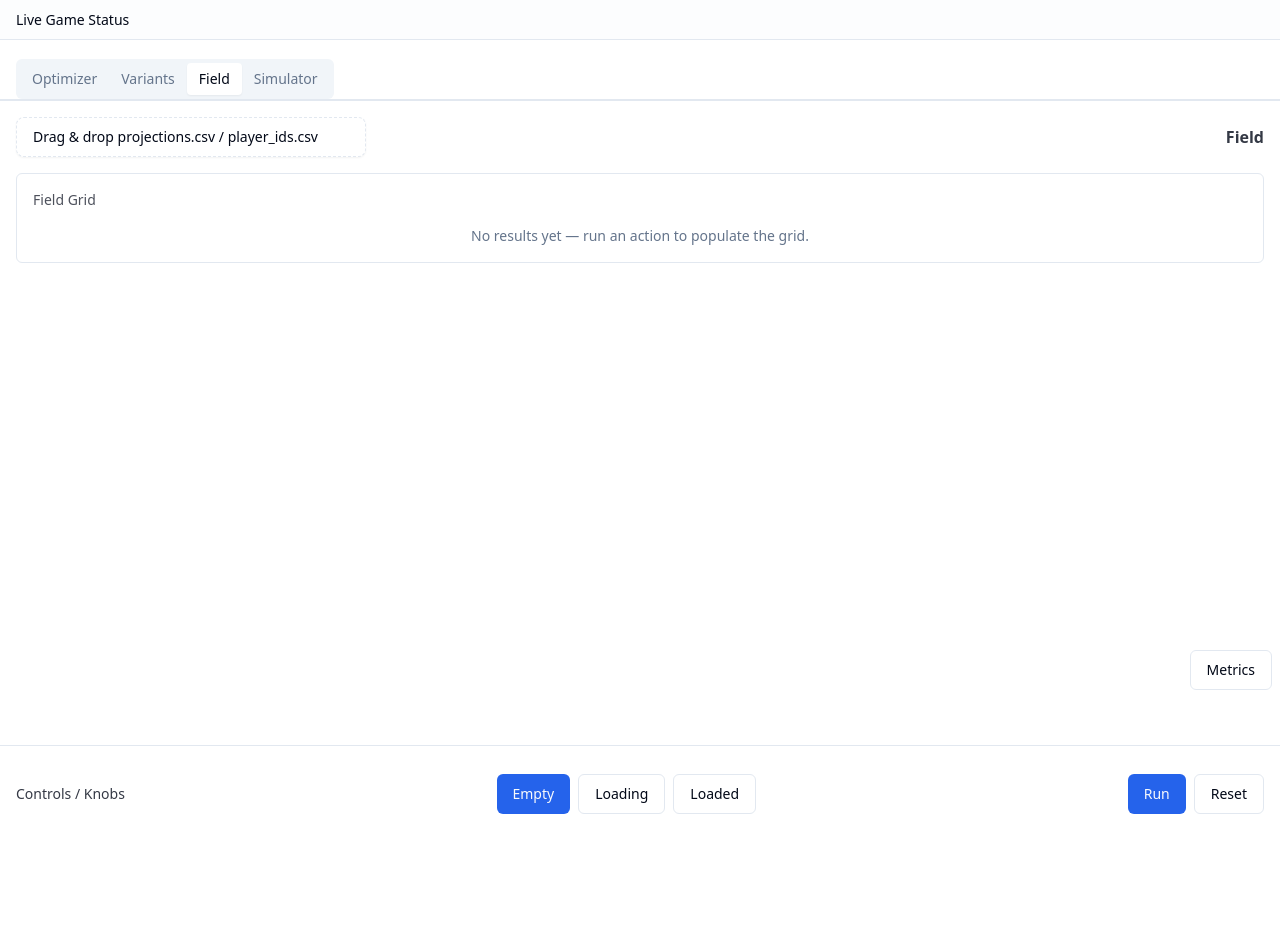
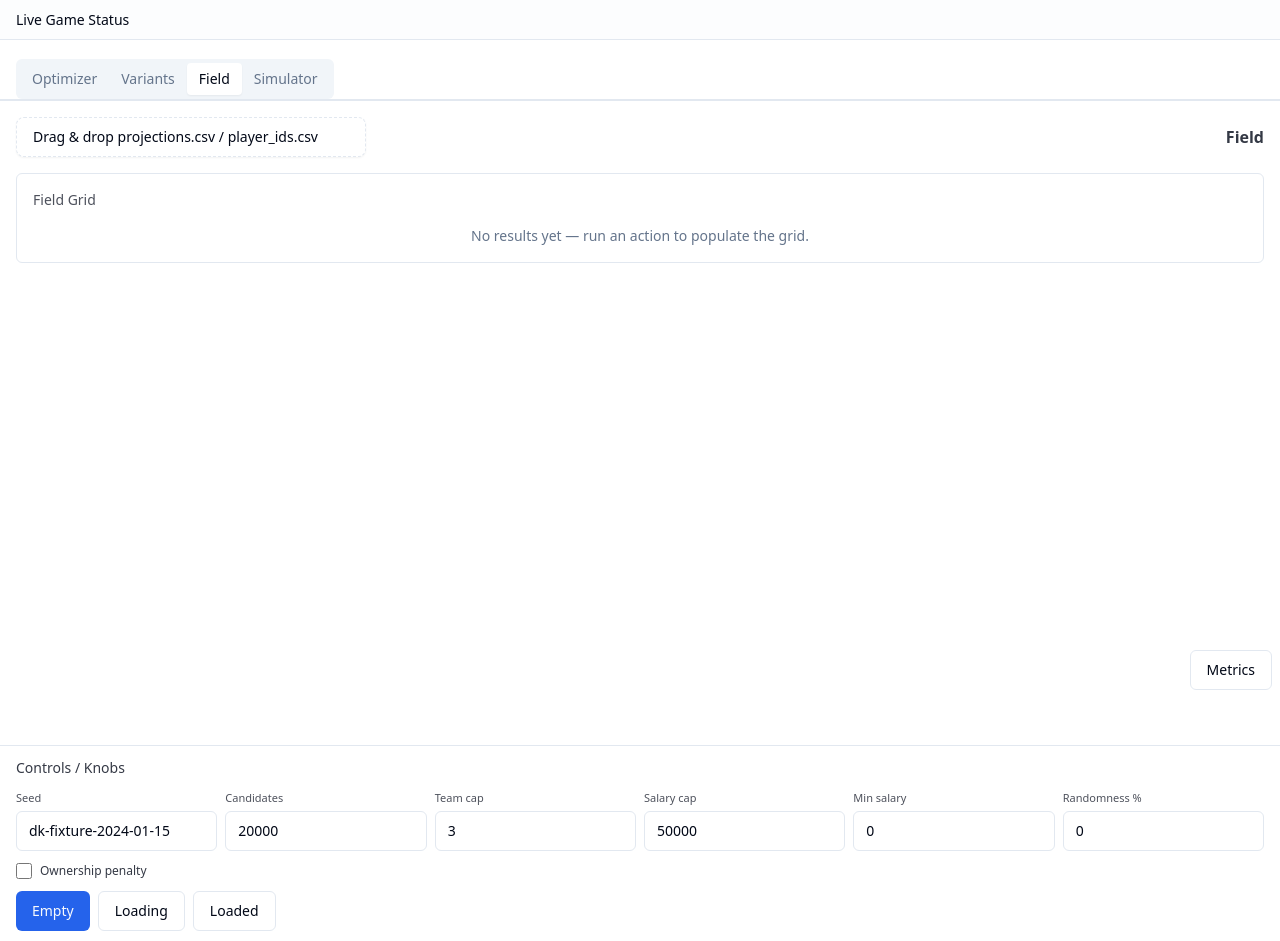
Before and after one commit to dschrengost/nba-dfs, a Next.js app: page /field in a window 1280 px wide. Shown: the top 941 px of the page. Built offline with nearby package versions, Linux system fonts and the light colour scheme.

Commit message:
feat(opt): expose optimizer knobs & thread options; add reasons breakdown (PRP-OPT-05)

```diff
--- a/components/metrics/RunSummary.tsx
+++ b/components/metrics/RunSummary.tsx
@@ -21,6 +21,31 @@ export default function RunSummary() {
         <div className="flex justify-between"><dt className="opacity-70">Best score</dt><dd>{summary.bestScore.toFixed(2)}</dd></div>
         <div className="flex justify-between"><dt className="opacity-70">Elapsed</dt><dd>{summary.elapsedMs} ms</dd></div>
       </dl>
+      {summary.optionsUsed ? (
+        <div className="mt-3">
+          <div className="text-xs font-medium opacity-80">Settings</div>
+          <dl className="mt-1 grid grid-cols-2 gap-x-4 gap-y-1 text-xs">
+            <div className="flex justify-between"><dt className="opacity-70">Seed</dt><dd>{String(summary.optionsUsed.seed)}</dd></div>
+            <div className="flex justify-between"><dt className="opacity-70">Candidates</dt><dd>{summary.optionsUsed.candidates}</dd></div>
+            <div className="flex justify-between"><dt className="opacity-70">Team cap</dt><dd>{summary.optionsUsed.teamCap}</dd></div>
+            <div className="flex justify-between"><dt className="opacity-70">Salary cap</dt><dd>{summary.optionsUsed.salaryCap}</dd></div>
+            <div className="flex justify-between"><dt className="opacity-70">Min salary</dt><dd>{summary.optionsUsed.minSalary ?? 0}</dd></div>
+            <div className="flex justify-between"><dt className="opacity-70">Randomness %</dt><dd>{summary.optionsUsed.randomnessPct ?? 0}</dd></div>
+            <div className="flex justify-between"><dt className="opacity-70">Ownership penalty</dt><dd>{summary.optionsUsed.ownershipPenalty ? "on" : "off"}</dd></div>
+          </dl>
+        </div>
+      ) : null}
+      {summary.invalidReasons ? (
+        <div className="mt-3">
+          <div className="text-xs font-medium opacity-80">Invalid reasons</div>
+          <dl className="mt-1 grid grid-cols-2 gap-x-4 gap-y-1 text-xs">
+            <div className="flex justify-between"><dt className="opacity-70">Salary</dt><dd>{summary.invalidReasons.salary}</dd></div>
+            <div className="flex justify-between"><dt className="opacity-70">Slots</dt><dd>{summary.invalidReasons.slots}</dd></div>
+            <div className="flex justify-between"><dt className="opacity-70">Team cap</dt><dd>{summary.invalidReasons.teamcap}</dd></div>
+            <div className="flex justify-between"><dt className="opacity-70">Duplicate</dt><dd>{summary.invalidReasons.dup}</dd></div>
+          </dl>
+        </div>
+      ) : null}
     </div>
   );
 }
--- a/components/ui/ControlsBar.tsx
+++ b/components/ui/ControlsBar.tsx
@@ -3,6 +3,7 @@
 import { Button } from "./button";
 import { useRunStore } from "@/lib/state/run-store";
 import type { GridMode } from "./LineupGridPlaceholder";
+import { Input } from "./input";
 
 export default function ControlsBar({
   gridMode,
@@ -11,11 +12,82 @@ export default function ControlsBar({
   gridMode?: GridMode;
   onGridModeChange?: (m: GridMode) => void;
 }) {
-  const { status, run, reset } = useRunStore();
+  const { status, run, reset, options, setOptions } = useRunStore();
   const showDev = process.env.NODE_ENV !== "production" && onGridModeChange;
   return (
-    <div className="h-[96px] w-full border-t border-border px-4 flex items-center justify-between bg-background">
+    <div className="h-auto w-full border-t border-border px-4 py-3 flex flex-col gap-3 bg-background">
       <div className="text-sm font-medium opacity-80">Controls / Knobs</div>
+      <div className="grid grid-cols-2 md:grid-cols-3 lg:grid-cols-6 gap-2 items-end">
+        <div>
+          <label className="block text-[11px] opacity-70 mb-1">Seed</label>
+          <Input
+            value={String(options.seed ?? "")}
+            onChange={(e) => setOptions({ seed: e.target.value })}
+            placeholder="seed"
+          />
+        </div>
+        <div>
+          <label className="block text-[11px] opacity-70 mb-1">Candidates</label>
+          <Input
+            type="number"
+            value={Number(options.candidates ?? 0)}
+            onChange={(e) => setOptions({ candidates: Math.max(0, Number(e.target.value || 0)) })}
+            min={0}
+          />
+        </div>
+        <div>
+          <label className="block text-[11px] opacity-70 mb-1">Team cap</label>
+          <Input
+            type="number"
+            value={Number(options.teamCap ?? 0)}
+            onChange={(e) => setOptions({ teamCap: Math.max(0, Number(e.target.value || 0)) })}
+            min={0}
+          />
+        </div>
+        <div>
+          <label className="block text-[11px] opacity-70 mb-1">Salary cap</label>
+          <Input
+            type="number"
+            value={Number(options.salaryCap ?? 0)}
+            onChange={(e) => setOptions({ salaryCap: Math.max(0, Number(e.target.value || 0)) })}
+            min={0}
+          />
+        </div>
+        <div>
+          <label className="block text-[11px] opacity-70 mb-1">Min salary</label>
+          <Input
+            type="number"
+            value={Number(options.minSalary ?? 0)}
+            onChange={(e) => setOptions({ minSalary: Math.max(0, Number(e.target.value || 0)) })}
+            min={0}
+          />
+        </div>
+        <div>
+          <label className="block text-[11px] opacity-70 mb-1">Randomness %</label>
+          <Input
+            type="number"
+            value={Number(options.randomnessPct ?? 0)}
+            onChange={(e) => {
+              const v = Math.max(0, Math.min(100, Number(e.target.value || 0)));
+              setOptions({ randomnessPct: v });
+            }}
+            min={0}
+            max={100}
+          />
+        </div>
+        <div className="flex items-center gap-2 mt-1">
+          <input
+            id="ownershipPenalty"
+            type="checkbox"
+            className="h-4 w-4"
+            checked={Boolean(options.ownershipPenalty)}
+            onChange={(e) => setOptions({ ownershipPenalty: e.target.checked })}
+          />
+          <label htmlFor="ownershipPenalty" className="text-xs opacity-80 select-none">
+            Ownership penalty
+          </label>
+        </div>
+      </div>
       {showDev ? (
         <div className="flex items-center gap-2" aria-label="Dev grid state toggles">
           <Button
@@ -40,7 +112,7 @@ export default function ControlsBar({
       ) : (
         <div />
       )}
-      <div className="flex gap-2">
+      <div className="flex gap-2 justify-end">
         <Button onClick={() => run()} disabled={status === "running"}>Run</Button>
         <Button variant="outline" onClick={() => reset()} disabled={status === "running"}>
           Reset
--- a/lib/opt/config.ts
+++ b/lib/opt/config.ts
@@ -3,6 +3,10 @@ import type { Slot } from "@/lib/opt/types";
 export const DEFAULT_SALARY_CAP = 50000;
 export const DEFAULT_SLOTS: Slot[] = ["PG", "SG", "SF", "PF", "C", "G", "F", "UTIL"];
 export const DEFAULT_MAX_PER_TEAM = 3;
+export const DEFAULT_CANDIDATES = 20000;
+export const DEFAULT_MIN_SALARY = 0;
+export const DEFAULT_RANDOMNESS_PCT = 0; // 0-100
+export const DEFAULT_OWNERSHIP_PENALTY = false;
 
 export const DEFAULT_FIXTURE_DATE = "2024-01-15"; // YYYY-MM-DD
 export const USE_FIXTURE_FALLBACK = true;
--- a/lib/opt/run.ts
+++ b/lib/opt/run.ts
@@ -1,7 +1,7 @@
 "use client";
 
 import type { MergedPlayer } from "@/lib/domain/types";
-import type { OptimizationRequest, OptimizationResult, OptimizerConfig, WorkerMessageOut } from "@/lib/opt/types";
+import type { OptimizationRequest, OptimizationResult, OptimizerConfig, RunOptions, WorkerMessageOut } from "@/lib/opt/types";
 
 export type RunHandle = { cancel: () => void };
 
@@ -10,7 +10,8 @@ export function runInWorker(
   config: OptimizerConfig,
   seed: string | number,
   targetLineups: number,
-  onEvent?: (msg: WorkerMessageOut) => void
+  onEvent?: (msg: WorkerMessageOut) => void,
+  options?: RunOptions
 ): { handle: RunHandle; promise: Promise<OptimizationResult> } {
   const worker = new Worker(new URL("../../workers/optimizer.worker.ts", import.meta.url));
   let done = false;
@@ -32,7 +33,14 @@ export function runInWorker(
         }
       }
     };
-    const req: OptimizationRequest = { players, config, seed, targetLineups };
+    const req: OptimizationRequest = {
+      players,
+      config,
+      seed: options?.seed ?? seed,
+      targetLineups,
+      maxCandidates: options?.candidates,
+      options,
+    };
     worker.postMessage({ type: "run", req });
   });
   return {
--- a/lib/state/run-store.ts
+++ b/lib/state/run-store.ts
@@ -1,10 +1,20 @@
 "use client";
 
 import { create } from "zustand";
-import type { Lineup, OptimizationResult, OptimizerConfig } from "@/lib/opt/types";
+import type { Lineup, OptimizationResult, OptimizerConfig, RunOptions } from "@/lib/opt/types";
 import { runInWorker } from "@/lib/opt/run";
 import { useIngestStore } from "@/lib/state/ingest-store";
-import { DEFAULT_MAX_PER_TEAM, DEFAULT_SALARY_CAP, DEFAULT_SEED, DEFAULT_SLOTS, USE_FIXTURE_FALLBACK } from "@/lib/opt/config";
+import {
+  DEFAULT_CANDIDATES,
+  DEFAULT_MAX_PER_TEAM,
+  DEFAULT_MIN_SALARY,
+  DEFAULT_OWNERSHIP_PENALTY,
+  DEFAULT_RANDOMNESS_PCT,
+  DEFAULT_SALARY_CAP,
+  DEFAULT_SEED,
+  DEFAULT_SLOTS,
+  USE_FIXTURE_FALLBACK,
+} from "@/lib/opt/config";
 import { loadFixtureMergedPlayers } from "@/lib/opt/fixtures";
 
 type Status = "idle" | "running" | "done" | "error";
@@ -16,7 +26,9 @@ type State = {
   tried: number;
   valid: number;
   error?: string | null;
-  run: (opts?: { seed?: string | number; target?: number; config?: Partial<OptimizerConfig> }) => Promise<void>;
+  options: RunOptions;
+  setOptions: (patch: Partial<RunOptions>) => void;
+  run: (opts?: { target?: number; config?: Partial<OptimizerConfig> }) => Promise<void>;
   reset: () => void;
 };
 
@@ -33,8 +45,19 @@ export const useRunStore = create<State>((set, get) => ({
   tried: 0,
   valid: 0,
   error: null,
+  options: {
+    seed: DEFAULT_SEED,
+    candidates: DEFAULT_CANDIDATES,
+    teamCap: DEFAULT_MAX_PER_TEAM,
+    salaryCap: DEFAULT_SALARY_CAP,
+    minSalary: DEFAULT_MIN_SALARY,
+    randomnessPct: DEFAULT_RANDOMNESS_PCT,
+    ownershipPenalty: DEFAULT_OWNERSHIP_PENALTY,
+  },
+  setOptions: (patch) =>
+    set((s) => ({ options: { ...s.options, ...patch } })),
   reset: () => set({ status: "idle", lineups: [], summary: null, tried: 0, valid: 0, error: null }),
-  run: async ({ seed = DEFAULT_SEED, target = 100, config = {} } = {}) => {
+  run: async ({ target = 100, config = {} } = {}) => {
     let players = useIngestStore.getState().merged;
     let usingFixtureDate: string | null = null;
     if (!players || players.length === 0) {
@@ -47,12 +70,20 @@ export const useRunStore = create<State>((set, get) => ({
         return;
       }
     }
-    const cfg: OptimizerConfig = { ...DEFAULT_CONFIG, ...config, slots: (config.slots as any) ?? DEFAULT_CONFIG.slots };
+    const opts = get().options;
+    // Merge display config with options for this run
+    const cfg: OptimizerConfig = {
+      ...DEFAULT_CONFIG,
+      ...config,
+      salaryCap: opts.salaryCap ?? DEFAULT_CONFIG.salaryCap,
+      maxPerTeam: opts.teamCap ?? DEFAULT_CONFIG.maxPerTeam,
+      slots: (config.slots as any) ?? DEFAULT_CONFIG.slots,
+    };
     set({ status: "running", tried: 0, valid: 0, error: null, lineups: [], summary: null });
     try {
-      const { promise } = runInWorker(players, cfg, seed, target, (evt) => {
+      const { promise } = runInWorker(players, cfg, String(opts.seed), target, (evt) => {
         if (evt.type === "progress") set({ tried: evt.tried, valid: evt.valid });
-      });
+      }, opts);
       const res = await promise;
       if (usingFixtureDate) res.summary.usingFixtureDate = usingFixtureDate;
       set({ status: "done", lineups: res.lineups, summary: res.summary });
```
Also changed, not shown: lib/opt/algorithms/greedy.ts (+68 -8 lines), lib/opt/types.ts (+18 -0 lines), vitest.config.ts (added, +10 -0 lines), 2 other files (tests, documents, lock files or other folders).
